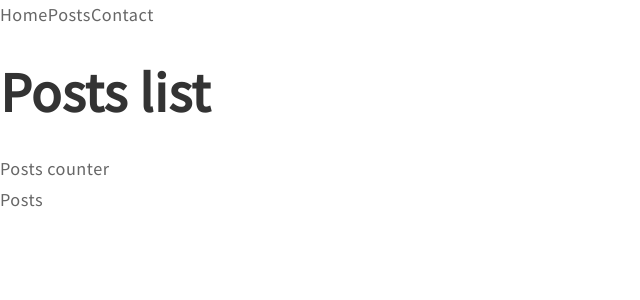
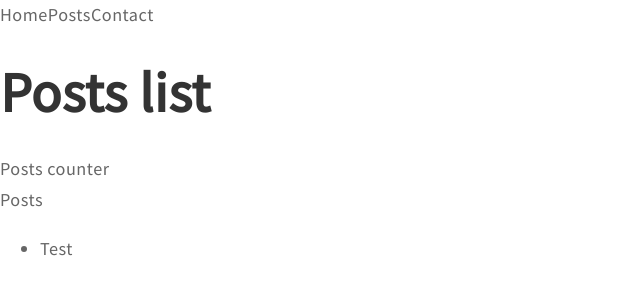
Before and after one commit to arti-zachara/MERN-Blog-app, a React (Create React App) app in the folder client/: page /posts in a window 1280 px wide. Shown: the top 300 px of the page, without its empty margins (0-640 px from the left). Built offline with nearby package versions, Linux system fonts and the light colour scheme.

Commit message:
Add PostsContainer and modify Posts

```diff
--- a/client/src/components/features/Posts/Posts.js
+++ b/client/src/components/features/Posts/Posts.js
@@ -1,9 +1,37 @@
 import React from "react";
+import { PropTypes } from "prop-types";
 
 class Posts extends React.Component {
+  componentDidMount() {
+    const { loadPosts } = this.props;
+    loadPosts();
+  }
+
   render() {
-    return <div>Posts</div>;
+    const { posts } = this.props;
+
+    return (
+      <div>
+        Posts
+        <ul>
+          {posts.map(post => (
+            <li key={post.id}>{post.title}</li>
+          ))}
+        </ul>
+      </div>
+    );
   }
 }
 
+Posts.propTypes = {
+  posts: PropTypes.arrayOf(
+    PropTypes.shape({
+      id: PropTypes.string.isRequired,
+      title: PropTypes.string.isRequired,
+      content: PropTypes.string.isRequired
+    })
+  ),
+  loadPosts: PropTypes.func.isRequired
+};
+
 export default Posts;
--- /dev/null
+++ b/client/src/components/features/Posts/PostsContainer.js
@@ -0,0 +1,16 @@
+import { connect } from "react-redux";
+import { getPosts, loadPostsRequest } from "../../../redux/PostsRedux";
+import Posts from "./Posts";
+
+const mapStateToProps = state => ({
+  posts: getPosts(state)
+});
+
+const mapDispatchToProps = dispatch => ({
+  loadPosts: () => dispatch(loadPostsRequest())
+});
+
+export default connect(
+  mapStateToProps,
+  mapDispatchToProps
+)(Posts);
--- a/client/src/components/pages/Posts/PostsPage.js
+++ b/client/src/components/pages/Posts/PostsPage.js
@@ -2,7 +2,7 @@ import React from "react";
 
 import PageTitle from "../../common/PageTitle/PageTitle";
 import PostsCounter from "../../features/PostsCounter/PostsCounter";
-import Posts from "../../features/Posts/Posts";
+import Posts from "../../features/Posts/PostsContainer";
 
 const PostsPage = () => (
   <div>
--- a/client/src/redux/PostsRedux.js
+++ b/client/src/redux/PostsRedux.js
@@ -24,3 +24,15 @@ export default function reducer(statePart = initialState, action = {}) {
       return statePart;
   }
 }
+
+/* THUNKS */
+export const loadPostsRequest = () => {
+  return dispatch => {
+    console.log("Request started...");
+    setTimeout(() => {
+      const arr = [{ id: "a3fssdc1", title: "Test", content: "Lorem Ipsum" }];
+      dispatch(loadPosts(arr));
+      console.log("Request finished after 2sec!");
+    }, 2000);
+  };
+};
--- a/client/src/redux/store.js
+++ b/client/src/redux/store.js
@@ -2,7 +2,7 @@ import { createStore, combineReducers, applyMiddleware } from "redux";
 import thunk from "redux-thunk";
 
 // import reducers
-import posts from "./postsRedux";
+import posts from "./PostsRedux";
 
 // combine reducers
 const rootReducer = combineReducers({
```
